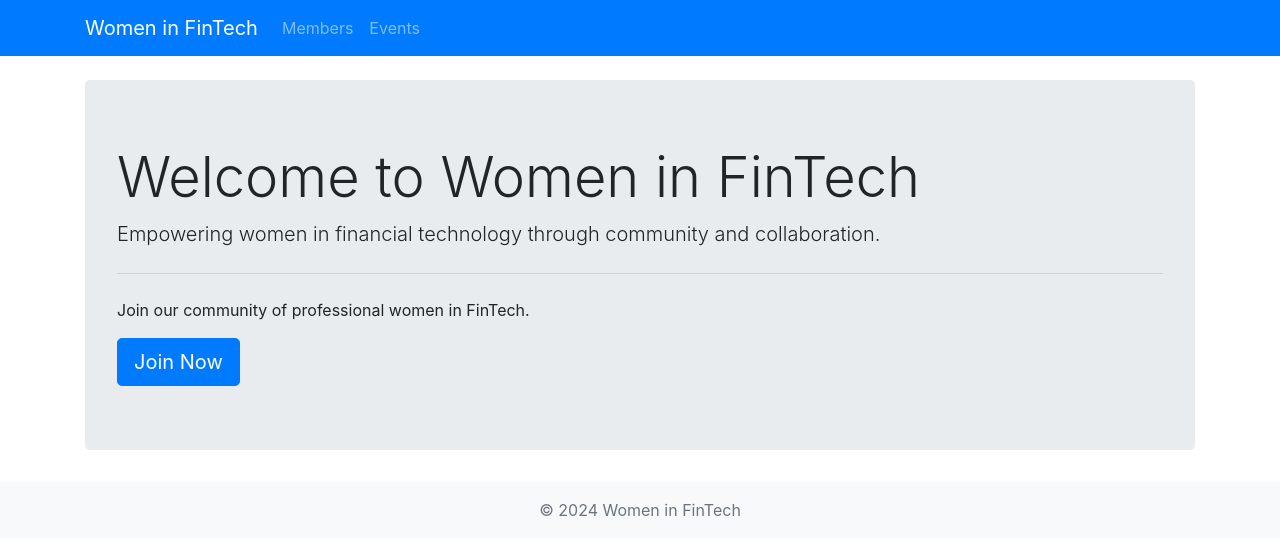
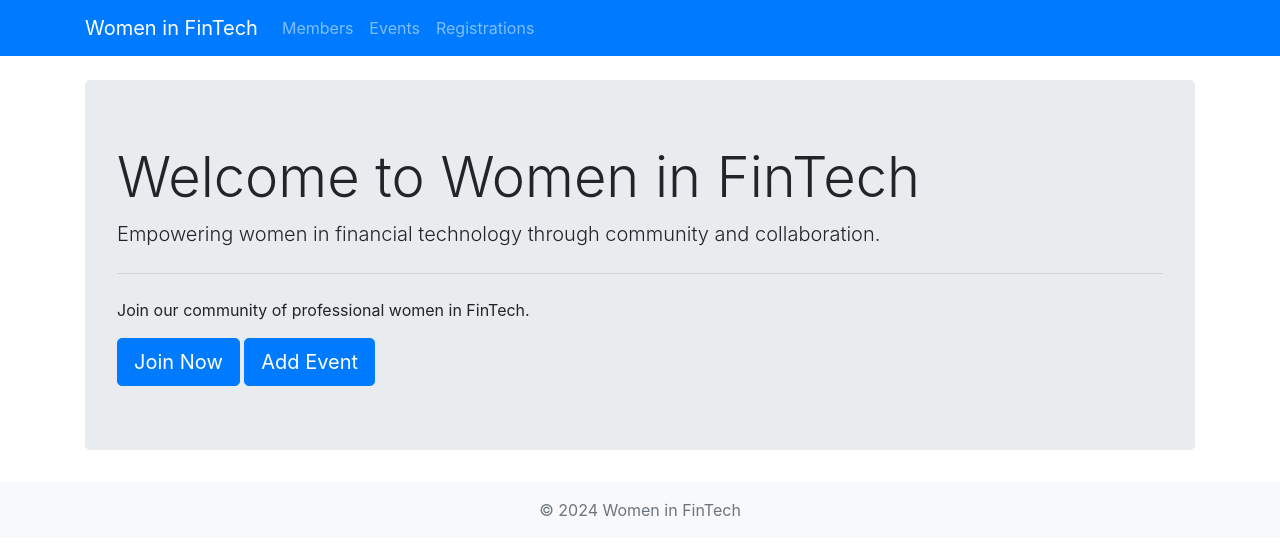
Before and after one commit to lucaspop5511/women_fintech, a PHP site: page /public/index.php in a window 1280 px wide. Shown: the top 555 px of the page. Run offline with PHP 8.4, Linux system fonts and the light colour scheme; some libraries are stand-ins or nearby versions.

Commit message:
add event button

```diff
--- a/includes/header.php
+++ b/includes/header.php
@@ -18,6 +18,7 @@
                 <ul class="navbar-nav">
                     <li class="nav-item"><a class="nav-link" href="members/list_members.php">Members</a></li>
                     <li class="nav-item"><a class="nav-link" href="events/list_events.php">Events</a></li>
+                    <li class="nav-item"><a class="nav-link" href="registrations/list_registrations.php">Registrations</a></li>
                 </ul>
             </div>
         </div>
--- a/public/index.php
+++ b/public/index.php
@@ -7,6 +7,7 @@ include_once "../includes/header.php";
   <hr class="my-4">
   <p>Join our community of professional women in FinTech.</p>
   <a class="btn btn-primary btn-lg" href="members/add_member.php" role="button">Join Now</a>
+  <a class="btn btn-primary btn-lg" href="events/add_event.php" role="button">Add Event</a>
 </div>
 <?php
 include_once "../includes/footer.php";
```
